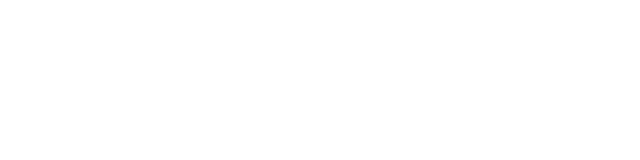
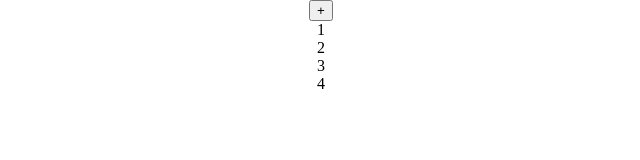
Before and after one commit to Jessiehongtran/food4mood, a React (Create React App) app: page /testc in a window 1280 px wide. Before the commit this address had no page. Shown: the top 160 px of the page, without its empty margins (319-959 px from the left). Built offline with nearby package versions, Linux system fonts and the light colour scheme.

Commit message:
got rerender from functional components

```diff
--- a/src/App.tsx
+++ b/src/App.tsx
@@ -1,5 +1,7 @@
 import Home from './views/home';
 import Foods from './views/foods';
+import TestF from './views/test-functional';
+import TestC from './views/test-class';
 import './App.css';
 import { Routes, Route } from 'react-router-dom';
 
@@ -10,6 +12,8 @@ export default function App(){
         <Routes>
           <Route path="/" element={<Home />} />
           <Route path="/foods/:id" element={<Foods />} />
+          <Route path="/testf" element={<TestF />} />
+          <Route path="/testc" element={<TestC />} />
         </Routes>
       </div>
     );
--- a/src/views/home.tsx
+++ b/src/views/home.tsx
@@ -29,7 +29,7 @@ const  Home = () => {
                 item.width += 20
             }
         });
-        setEmojiList(emojiList)
+        setEmojiList([...emojiList])
     }
 
     const handleMouseLeave = (id: number) => {
@@ -38,7 +38,7 @@ const  Home = () => {
                 item.width = 80
             }
         });
-        setEmojiList(emojiList)
+        setEmojiList([...emojiList])
     }
 
     const handleEmojiClick = (id: number) => {
--- /dev/null
+++ b/src/views/test-class.jsx
@@ -0,0 +1,26 @@
+import React from 'react';
+
+export default class TestC extends React.Component {
+    constructor(props){
+        super(props);
+        this.state = {
+            nums: [1,2,3,4]
+        }
+        this.increase = this.increase.bind(this)
+    }
+
+    increase(){
+        let newNums = this.state.nums
+        newNums[0] = this.state.nums[0] + 1
+        this.setState({nums: newNums})
+    }
+
+    render(){
+        return (
+            <div>
+                <button onClick={() => this.increase()}>+</button>
+                <div>{this.state.nums.map(each => <div>{each}</div>)}</div>
+            </div>
+        )
+    }
+}
--- /dev/null
+++ b/src/views/test-functional.jsx
@@ -0,0 +1,23 @@
+import { useState } from 'react';
+
+
+const TestF = () => {
+    const [nums, setNums] = useState([1,2,3,4])
+
+    const increase = () => {
+        let newNums = nums
+        newNums[0] = nums[0] + 1
+        setNums([...newNums])
+    }
+
+    console.log('out', nums)
+
+    return (
+        <div>
+            <button onClick={() => increase()}>+</button>
+            <div>{nums.map(each => <div>{each}</div>)}</div>
+        </div>
+    )
+}
+
+export default TestF;
```
